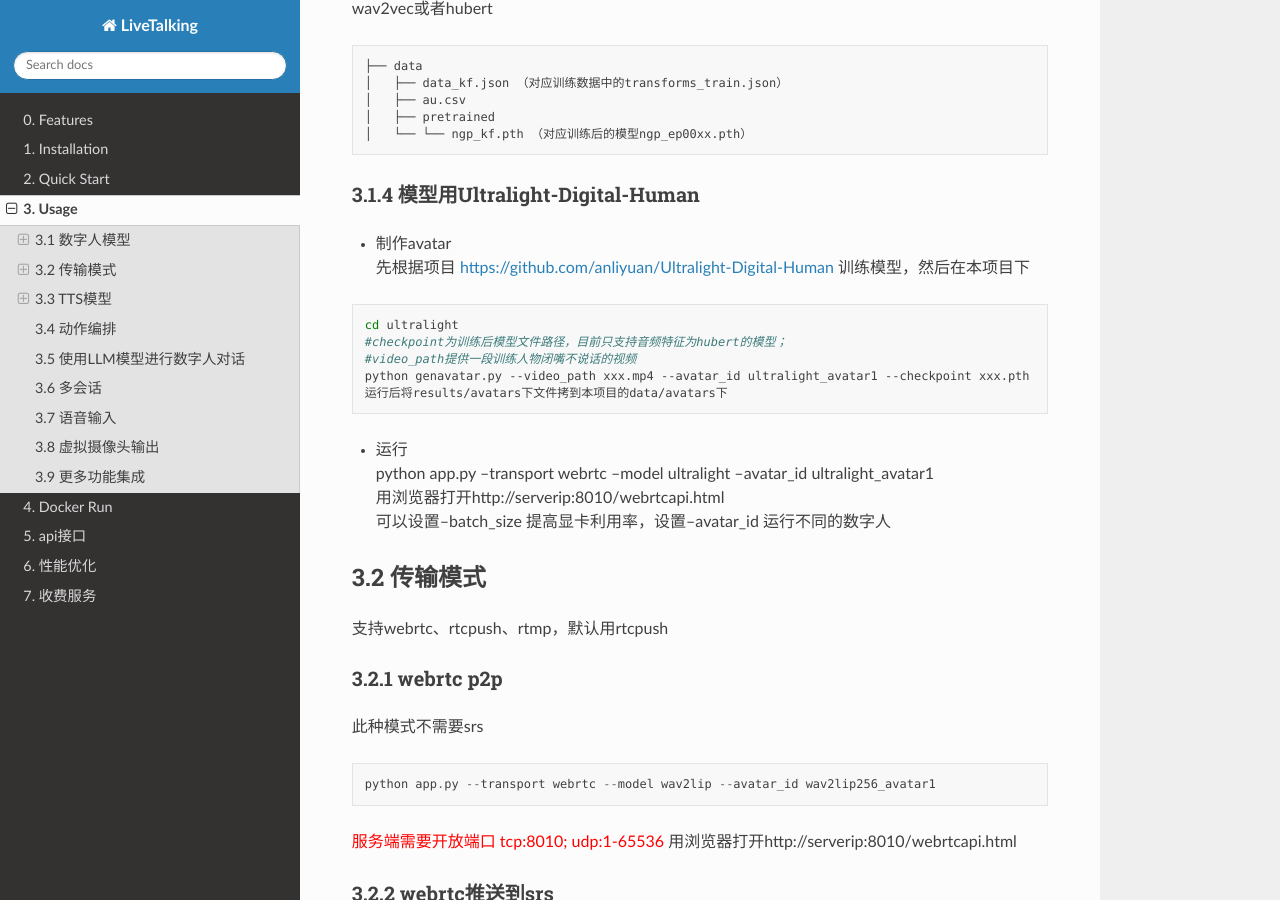
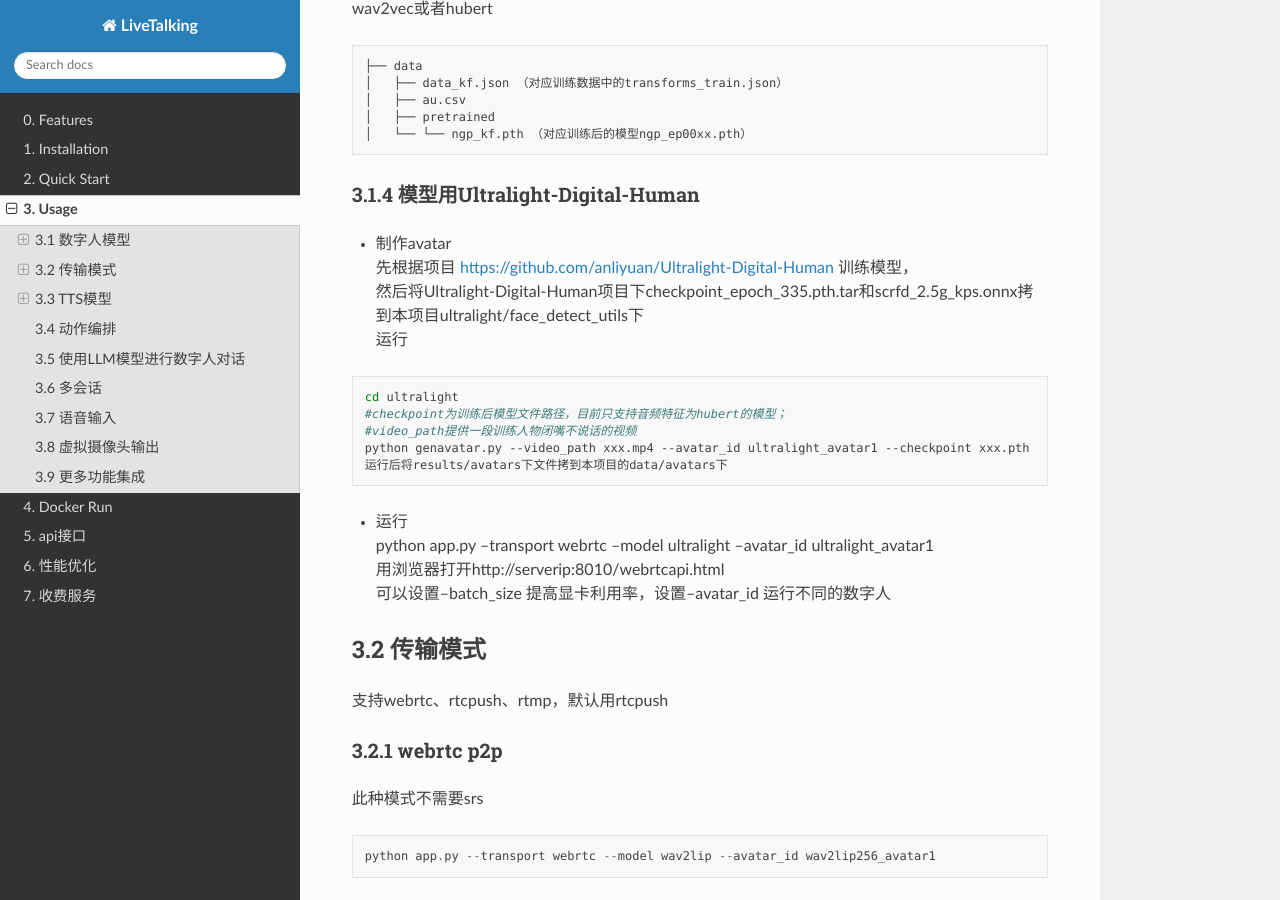
Before and after one commit to lipku/livetalking-doc, a Sphinx documentation site: the page built from docs/source/usage.md, in a window 1280 px wide and 900 px high, scrolled down 2893 px. Built offline with Sphinx 7.4.7 and the Read the Docs theme 3.1.0, drawn with Linux system fonts in a browser that asks for light colours.

Commit message:
update ultralight usage

````diff
--- a/docs/source/usage.md
+++ b/docs/source/usage.md
@@ -106,7 +106,9 @@ python app.py --transport webrtc --model ernerf --fullbody --fullbody_img data/f
 
 #### 3.1.4 模型用Ultralight-Digital-Human
 - 制作avatar
-先根据项目 <https://github.com/anliyuan/Ultralight-Digital-Human> 训练模型，然后在本项目下
+先根据项目 <https://github.com/anliyuan/Ultralight-Digital-Human> 训练模型，
+然后将Ultralight-Digital-Human项目下checkpoint_epoch_335.pth.tar和scrfd_2.5g_kps.onnx拷到本项目ultralight/face_detect_utils下
+运行
 ```bash
 cd ultralight
 #checkpoint为训练后模型文件路径，目前只支持音频特征为hubert的模型；
````
